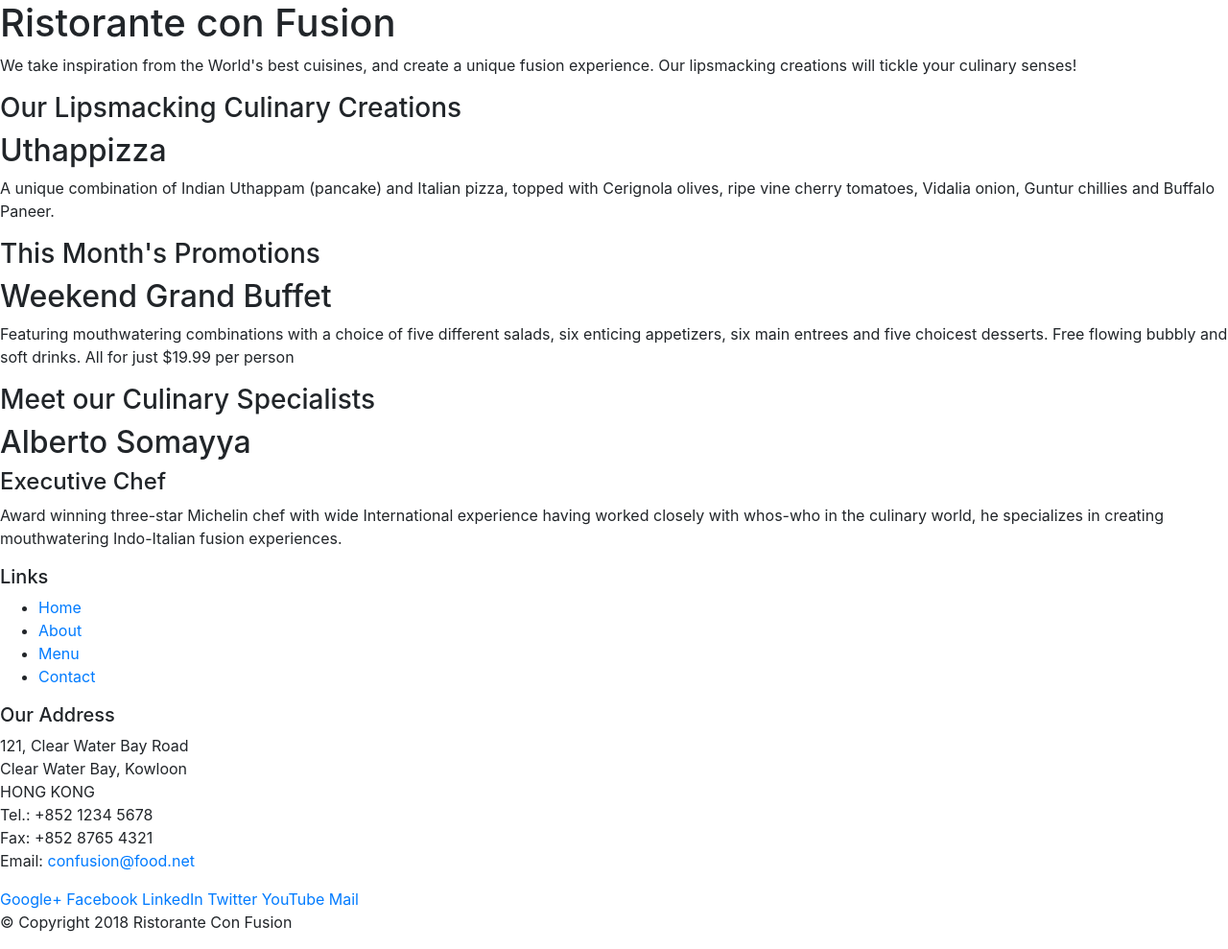
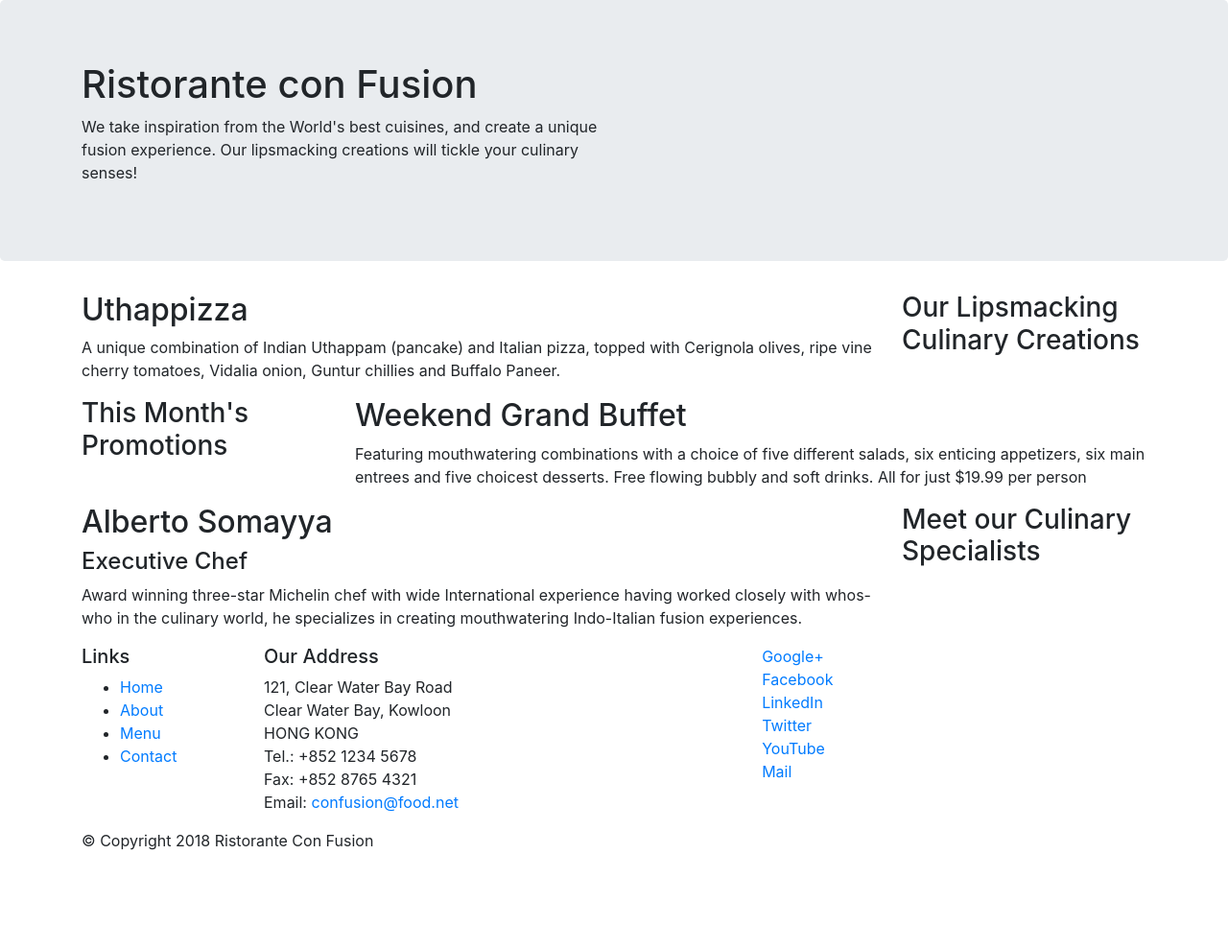
Before and after one commit to jonlorusso/conFusion, a website: page index.html in a window 1280 px wide. Shown: the whole page at 96% size. After the commit the page ends 904 px from the top, so only its background shows below. Drawn offline with nearby package versions, Linux system fonts and the light colour scheme.

Commit message:
Bootstrap Grid Part 1

```diff
--- a/index.html
+++ b/index.html
@@ -15,46 +15,46 @@
 
 <body>
 
-    <header>
-        <div>
-            <div>
-                <div>
+    <header class="jumbotron">
+        <div class="container">
+            <div class="row">
+                <div class="col-12 col-sm-6">
                     <h1>Ristorante con Fusion</h1>
                     <p>We take inspiration from the World's best cuisines, and create a unique fusion experience. Our lipsmacking creations will tickle your culinary senses!</p>
                 </div>
-                <div>
+                <div class="col-12 col-sm">
                 </div>
             </div>
         </div>
     </header>
 
-    <div>
-        <div>
-            <div>
+    <div class="container">
+        <div class="row">
+            <div class="col-12 col-sm-4 order-sm-last col-md-3">
                 <h3>Our Lipsmacking Culinary Creations</h3>
             </div>
-            <div>
+            <div class="col col-sm order-sm-first col-md">
                 <h2>Uthappizza</h2>
                 <p>A unique combination of Indian Uthappam (pancake) and Italian pizza, topped with Cerignola olives, ripe vine cherry tomatoes, Vidalia onion, Guntur chillies and Buffalo Paneer.</p>
             </div>
         </div>
 
 
-        <div>
-            <div>
+        <div class="row">
+            <div class="col-12 col-sm-4 col-md-3">
                 <h3>This Month's Promotions</h3>
             </div>
-            <div>
+            <div class="col col-sm col-md">
                 <h2>Weekend Grand Buffet</h2>
                 <p>Featuring mouthwatering combinations with a choice of five different salads, six enticing appetizers, six main entrees and five choicest desserts. Free flowing bubbly and soft drinks. All for just $19.99 per person </p>
             </div>
         </div>
 
-        <div>
-            <div>
+        <div class="row">
+            <div class="col-12 col-sm-4 order-sm-last col-md-3">
                 <h3>Meet our Culinary Specialists</h3>
             </div>
-            <div>
+            <div class="col col-sm order-sm-first col-m">
                 <h2>Alberto Somayya</h2>
                 <h4>Executive Chef</h4>
                 <p>Award winning three-star Michelin chef with wide International experience having worked closely with whos-who in the culinary world, he specializes in creating mouthwatering Indo-Italian fusion experiences. </p>
@@ -63,9 +63,9 @@
     </div>
 
     <footer>
-        <div>
-            <div>
-                <div>
+        <div class="container">
+            <div class="row">
+                <div class="col-4 col-sm-2">
                     <h5>Links</h5>
                     <ul>
                         <li><a href="#">Home</a></li>
@@ -74,7 +74,7 @@
                         <li><a href="#">Contact</a></li>
                     </ul>
                 </div>
-                <div>
+                <div class="col-7 col-sm-5">
                     <h5>Our Address</h5>
                     <address>
 		              121, Clear Water Bay Road<br>
@@ -85,8 +85,8 @@
 		              Email: <a href="mailto:confusion@food.net">confusion@food.net</a>
 		           </address>
                 </div>
-                <div>
-                    <div>
+                <div class="col-12 col-sm-4">
+                    <div class="col-4 offset-1 col-sm-2">
                         <a href="http://google.com/+">Google+</a>
                         <a href="http://www.facebook.com/profile.php?id=">Facebook</a>
                         <a href="http://www.linkedin.com/in/">LinkedIn</a>
@@ -96,8 +96,8 @@
                     </div>
                 </div>
            </div>
-           <div>
-                <div>
+           <div class="row">
+                <div class="col-auto">
                     <p>© Copyright 2018 Ristorante Con Fusion</p>
                 </div>
            </div>
```
